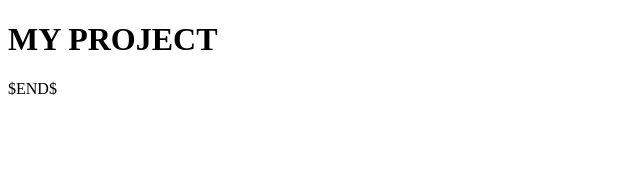
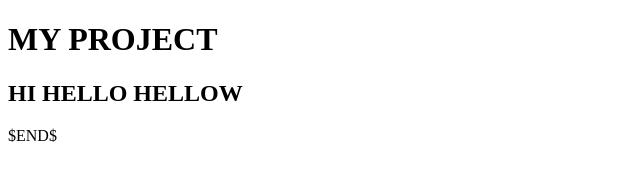
Before and after one commit to thickiran/TESTYOUTRACK, a plain HTML site: page Hi/index.html in a window 1280 px wide. Shown: the whole page, without its empty margins (0-640 px from the left). Drawn offline with Linux system fonts and the light colour scheme.

Commit message:
#TES-1 HELLO WHATS UP

```diff
--- a/Hi/index.html
+++ b/Hi/index.html
@@ -6,6 +6,7 @@
 </head>
 <body>
 <h1>MY PROJECT</h1>
+<h2>HI HELLO HELLOW</h2>
 $END$
 </body>
 </html>
```
